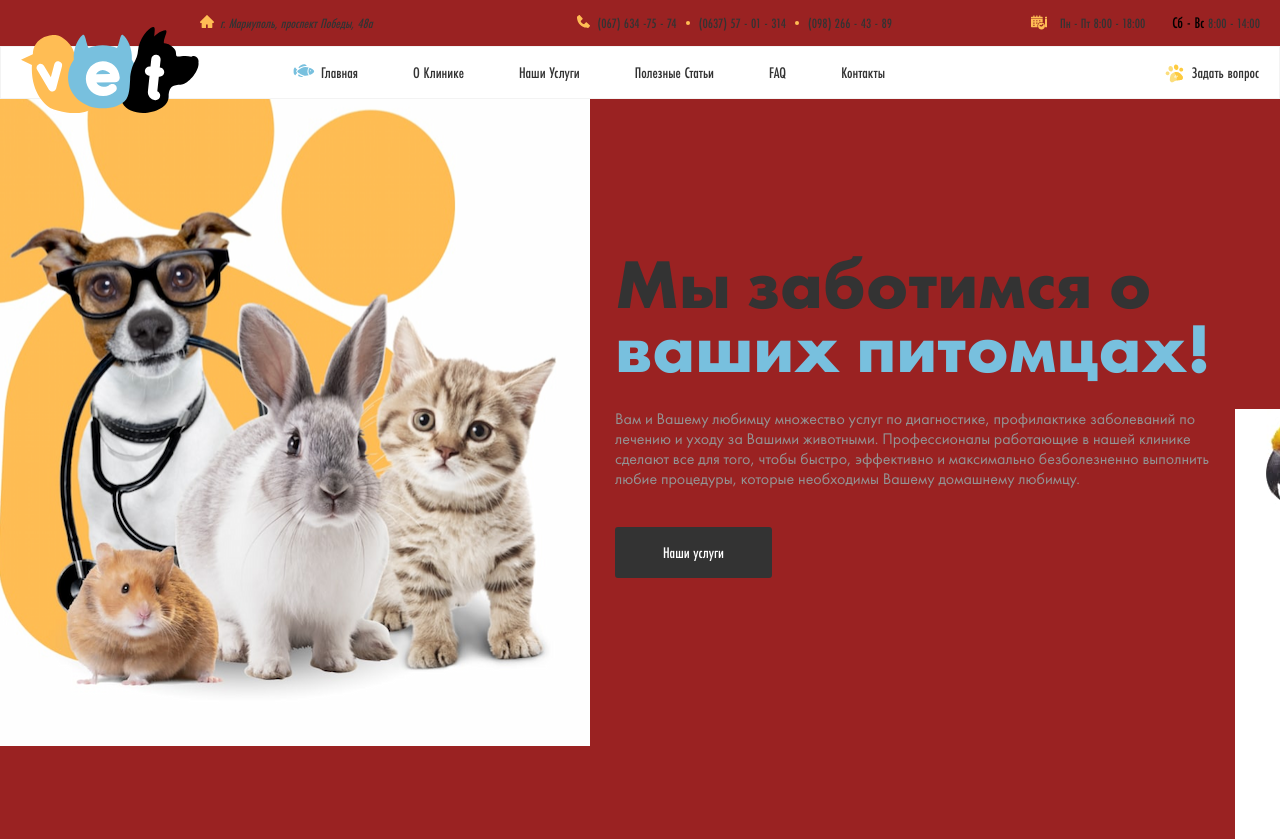
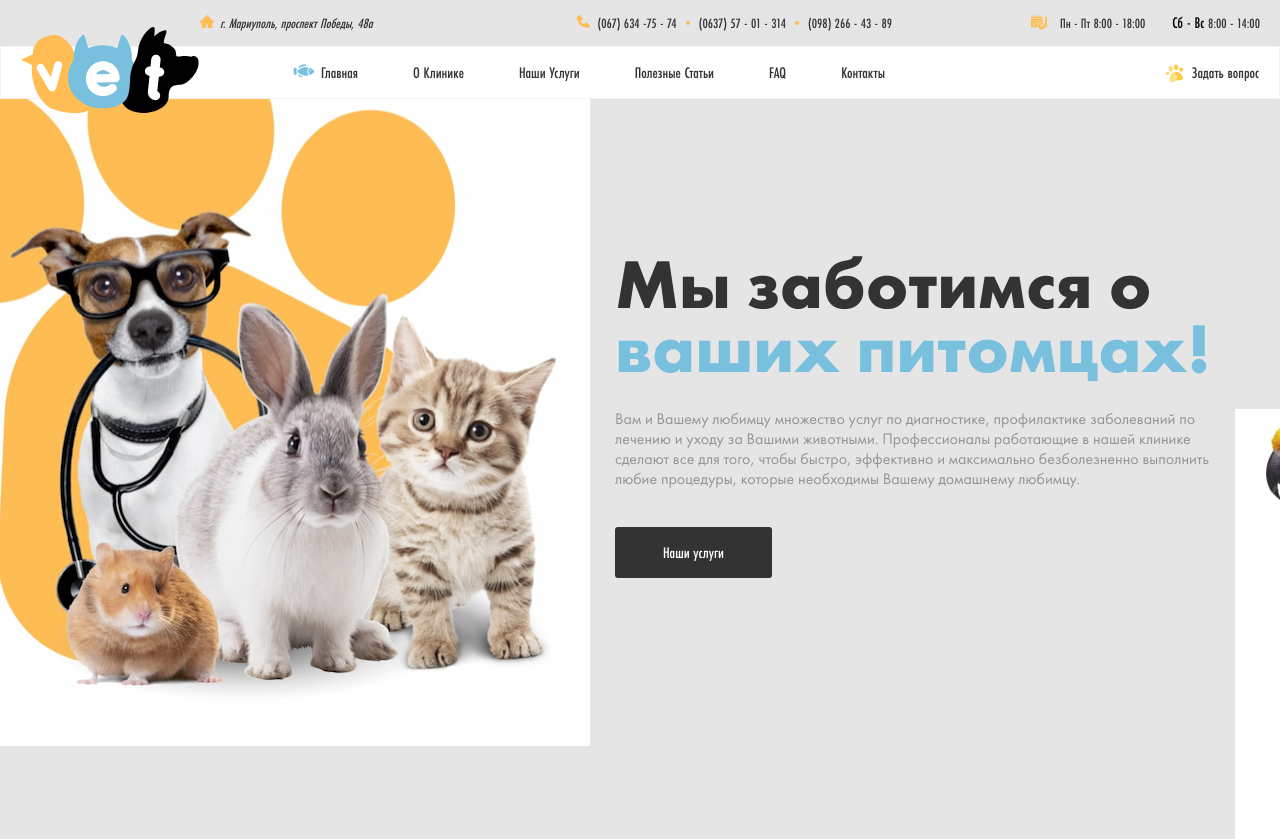
Before and after one commit to Bahriddin-tiger/2-oy_imtihon, a plain HTML site: page index.html in a window 1280 px wide. Shown: the top 839 px of the page. Drawn offline with Linux system fonts and the light colour scheme.

Commit message:
git commit

```diff
--- a/sass/_general.scss
+++ b/sass/_general.scss
@@ -20,7 +20,7 @@ body {
   background-image: url("../images/body-bg-img.jpg");
   background-repeat: no-repeat;
   background-size: 100%;
-  background-color: #9a2222;
+  background-color: #e5e5e5;
 }
 
 main {
```
Also changed, not shown: css/main.css.
